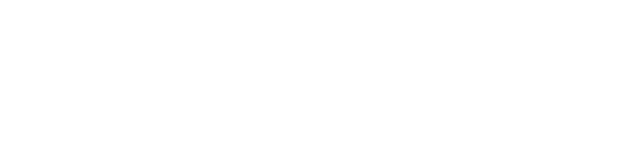
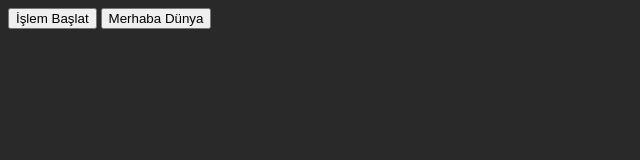
Before and after one commit to MertOzenEgitim/JavascriptIntermediateLevelDemo, a plain HTML site: page index.html in a window 1280 px wide. Shown: the whole page, without its empty margins (0-640 px from the left). Drawn offline with Linux system fonts and the light colour scheme.

Commit message:
3.ders notlari

```diff
--- a/index.html
+++ b/index.html
@@ -3,13 +3,19 @@
 <head>
     <meta charset="UTF-8">
     <meta name="viewport" content="width=device-width, initial-scale=1.0">
-    <title>Fonksiyon Davranışları</title>
-
+    <title>Asenkron Programlama</title>
+    <style>
+        body{
+            background-color: rgb(42, 41, 41);
+            color:white;
+        }
+    </style>
 </head>
 <body>
 
+<button onclick="blockUI()">İşlem Başlat</button>
+<button onclick="helloWorld()">Merhaba Dünya</button>
 
-
-    <script src="index.js"></script>
+<script src="index.js"></script>
 </body>
 </html>
```
Also changed, not shown: index.js (+222 -81 lines), 1 other file.
